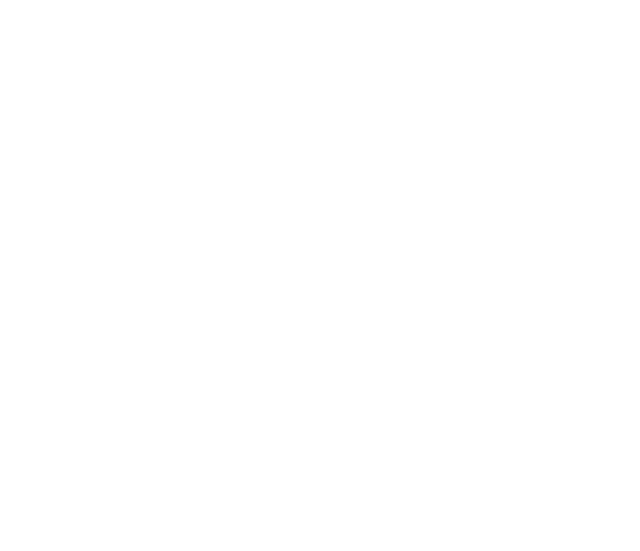
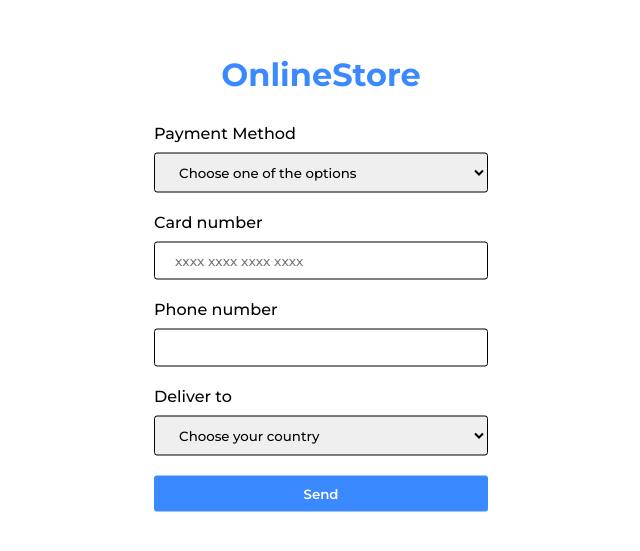
Before and after one commit to obedeDintala123/OnlineStore, a React (Create React App) app: page /payment in a window 1280 px wide. Before the commit this address had no page. Shown: the part 117-668 px from the top of the page, without its empty margins (319-959 px from the left). Built offline with nearby package versions, Linux system fonts and the light colour scheme.

Commit message:
Update OnlineStore files

```diff
--- a/src/Buy.js
+++ /dev/null
@@ -1,3 +0,0 @@
-export default function Buy({produtos}){
-    return <h1>Hello, People</h1>
-}
--- /dev/null
+++ b/src/Payment.css
@@ -0,0 +1,53 @@
+.payment-container{
+    position: absolute;
+    top: 50%;
+    left: 50%;
+    transform: translate(-50%, -50%);
+    display: flex;
+    flex-direction: column;
+    gap: 30px;
+    width: 350px;
+    padding: 15px 8px;
+}
+
+.payment-container h1{
+    text-align: center;
+    color: #3a89ff;
+}
+
+.payment-container form {
+    width: 100%;
+    display: flex;
+    flex-direction: column;
+    gap: 20px;
+  }
+
+  .payment-container form > div{
+    display: flex;
+    flex-direction: column;
+    gap: 10px;
+  }
+
+  .payment-container form > div input{
+    padding: 10px 20px;
+    border: 1px solid;
+    border-radius: 3px;
+    outline: none;
+  }
+
+  .payment-container form > div select {
+    padding: 10px 20px;
+    border: 1px solid;
+    border-radius: 3px;
+    outline: none;
+  }
+
+  .payment-container button{
+    padding: 10px 20px;
+    border: none;
+    color: #fff;
+    font-weight: 500;
+    background: #3a89ff;
+    border-radius: 3px;
+    cursor: pointer;
+  }
--- /dev/null
+++ b/src/Payment.js
@@ -0,0 +1,58 @@
+import "./Payment.css";
+
+export default function Payment() {
+  return (
+    <div className="payment-container">
+      <h1>OnlineStore</h1>
+      <form>
+        <div>
+          <label htmlFor="paymentMethods">Payment Method</label>
+          <select name="paymentMethods" required>
+            <option selected disabled>
+              Choose one of the options
+            </option>
+            <option value="paypal">PayPal Cash Card</option>
+            <option value="visa">International Visa Card</option>
+          </select>
+        </div>
+
+        <div>
+          <label htmlFor="cardNumber">Card number</label>
+          <input
+            type="tel"
+            id="cardNumber"
+            name="cardNumber"
+            placeholder="xxxx xxxx xxxx xxxx"
+            pattern="\d{4} \d{4} \d{4} \d{4}"
+            required
+          />
+        </div>
+
+        <div>
+          <label htmlFor="phoneNumber">Phone number</label>
+          <input
+            type="tel"
+            id="phoneNumber"
+            name="phoneNumber"
+            required
+          />
+        </div>
+
+        <div>
+          <label htmlFor="countryOptions">Deliver to</label>
+          <select name="countryOptions" required>
+            <option selected disabled>
+              Choose your country
+            </option>
+            <option value="br">Brazil</option>
+            <option value="usa">USA</option>
+            <option value="canada">Canada</option>
+            <option value="angola">Angola</option>
+          </select>
+        </div>
+
+        <button type="submit">Send</button>
+      </form>
+    </div>
+  );
+}
--- a/src/Produtos.js
+++ b/src/Produtos.js
@@ -1,7 +1,9 @@
 import "./Produtos.css";
 import { useState } from "react";
+import { useNavigate } from "react-router-dom";
 
 function Buy() {
+  const navegate = useNavigate();
   const produto = JSON.parse(localStorage.getItem("produtoSelecionado"));
   const [quantidade, setQuantidade] = useState(1);
   const resetButtonStyles = () => {
@@ -132,7 +134,7 @@
             </div>
           </div>
           <div className="contente2-buttons">
-            <button className="buyNow-button">Buy Now</button>
+            <button className="buyNow-button" onClick={() => navegate("/payment") }>Buy Now</button>
             <button className="add-button">Add to Cart</button>
           </div>
         </div>
@@ -140,6 +142,7 @@
     </div>
   );
 }
+
 export default function Produtos({ produtos }) {
   const [buy, setBuy] = useState(false);
   const user = localStorage.getItem("userLoginEmail");
--- a/src/index.js
+++ b/src/index.js
@@ -1,13 +1,13 @@
-import React from 'react';
-import ReactDOM from 'react-dom/client';
-import './index.css';
-import App from './App';
-import reportWebVitals from './reportWebVitals';
-import { BrowserRouter, Routes, Route } from 'react-router-dom';
+import React from "react";
+import ReactDOM from "react-dom/client";
+import "./index.css";
+import App from "./App";
+import reportWebVitals from "./reportWebVitals";
+import { BrowserRouter, Routes, Route } from "react-router-dom";
 import SignIn from "./SignIn";
 import SignUp from "./SignUp";
-import Buy from './Buy';
-const root = ReactDOM.createRoot(document.getElementById('root'));
+import Payment from "./Payment";
+const root = ReactDOM.createRoot(document.getElementById("root"));
 root.render(
   <React.StrictMode>
     <BrowserRouter>
@@ -15,7 +15,7 @@
         <Route path="/" element={<App />} />
         <Route path="/sign-in" element={<SignIn />} />
         <Route path="/sign-up" element={<SignUp />} />
-        <Route path='/buy' element={<Buy />}></Route>
+        <Route path="/payment" element={<Payment />} />
       </Routes>
     </BrowserRouter>
   </React.StrictMode>
```
